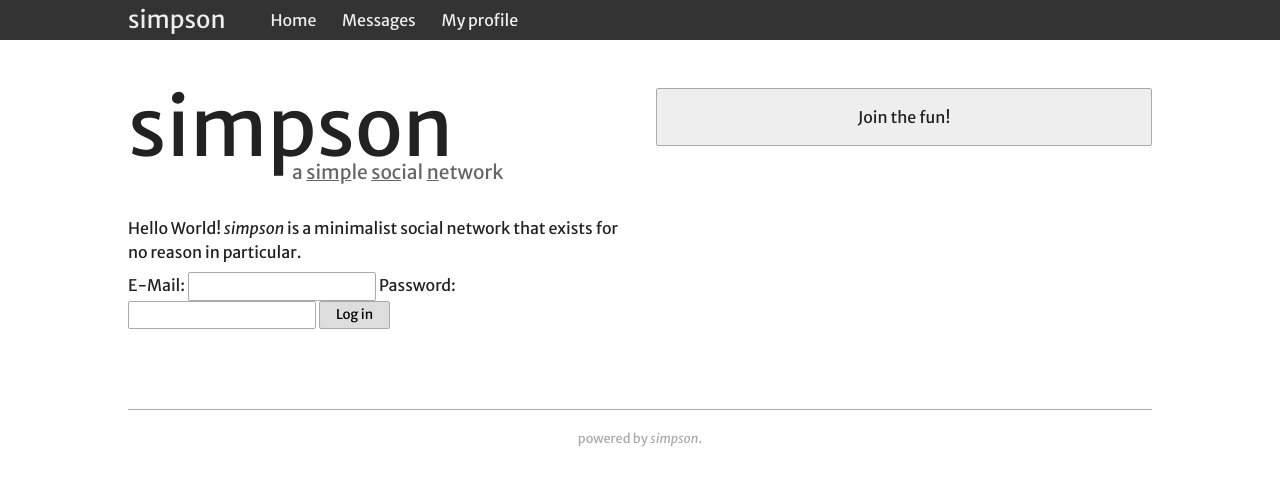
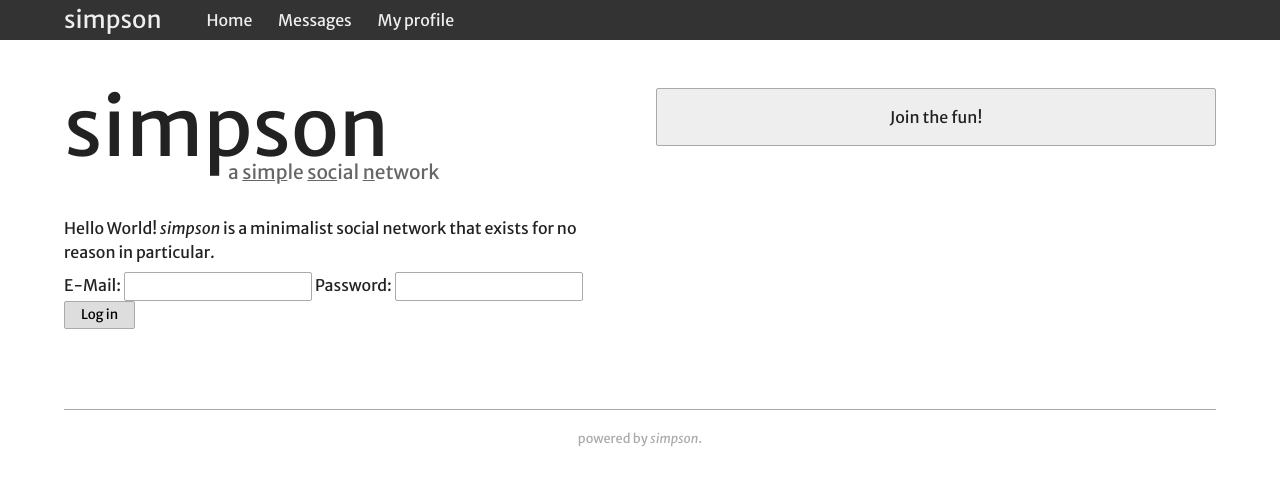
Before and after one commit to vvye/simpson, a PHP site: page / in a window 1280 px wide. Shown: the top 486 px of the page. Run offline with PHP 8.4, Linux system fonts and the light colour scheme.

Commit message:
Widen page

```diff
--- a/css/main.css
+++ b/css/main.css
@@ -14,7 +14,7 @@ nav {
 }
 
 nav ul {
-    max-width: 64rem;
+    max-width: 72rem;
     margin: auto;
     font-size: 0;
 }
@@ -45,7 +45,7 @@ nav ul li a:hover {
 }
 
 .main {
-    max-width: 64rem;
+    max-width: 72rem;
     margin: auto;
     padding: 3rem 1rem;
 }
@@ -112,7 +112,7 @@ p {
 }
 
 footer {
-    max-width: 64rem;
+    max-width: 72rem;
     margin: 2rem auto 0;
     border-top: 1px solid #aaa;
     padding-top: 1rem;
```
